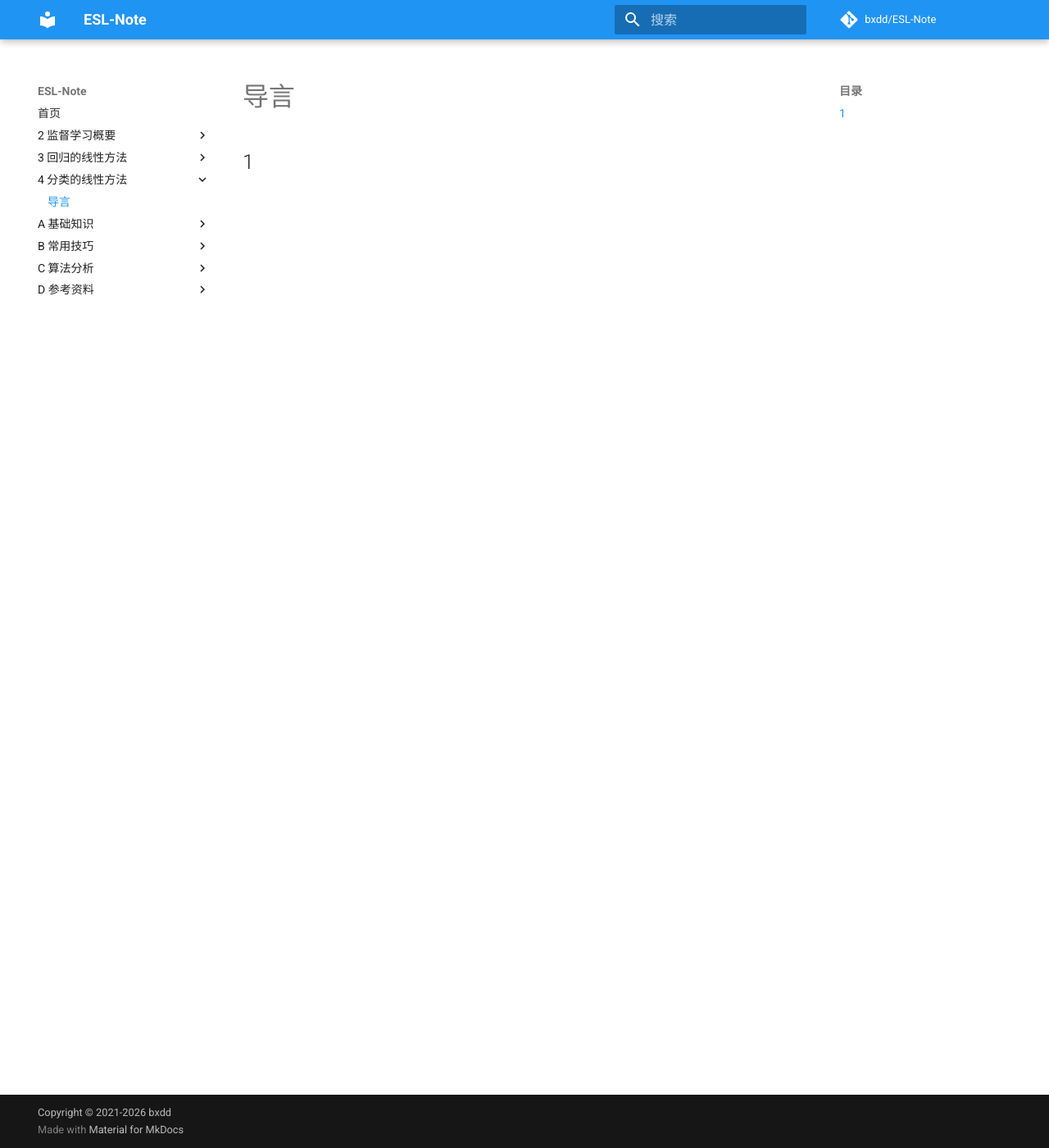
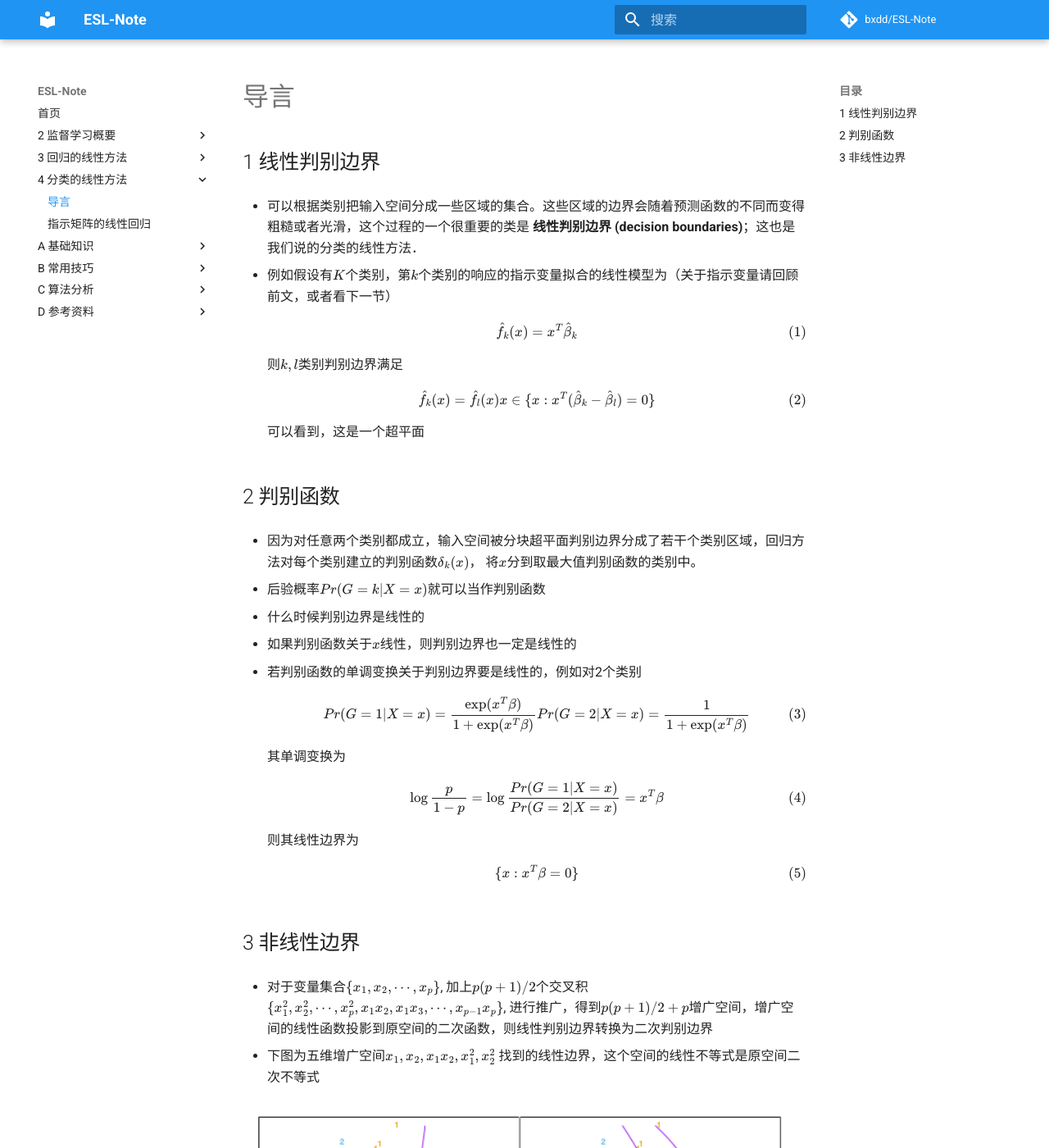
Before and after one commit to bxdd/ESL-Note, an MkDocs documentation site: the page built from docs/4 分类的线性方法/1 导言.md, in a window 1280 px wide and 1400 px high. Shown: the whole window at 82% size. Built offline with MkDocs 1.6.1 and Material for MkDocs 9.7.7, drawn with Linux system fonts in a browser that asks for light colours; formulas are drawn with MathJax 3; comment, search, counter and statistics services are not loaded; some of the changed text lies outside the part shown.

Commit message:
update 4.1 & add 4.2

```diff
--- a/docs/4 分类的线性方法/1 导言.md
+++ b/docs/4 分类的线性方法/1 导言.md
@@ -1,3 +1,54 @@
 # 导言
 
-## 1
+## 1 线性判别边界
+
+* 可以根据类别把输入空间分成一些区域的集合。这些区域的边界会随着预测函数的不同而变得粗糙或者光滑，这个过程的一个很重要的类是 **线性判别边界 (decision boundaries)**；这也是我们说的分类的线性方法．
+
+* 例如假设有$K$个类别，第$k$个类别的响应的指示变量拟合的线性模型为（关于指示变量请回顾前文，或者看下一节）
+  $$
+  \hat f_k(x)=x^T\hat \beta_k
+  $$
+  则$k,l$类别判别边界满足
+  $$
+  \hat f_k(x)=\hat f_l(x)
+  \\ x \in \{x:x^T(\hat \beta_k - \hat \beta_l)=0\}
+  $$
+  可以看到，这是一个超平面
+
+## 2 判别函数
+
+* 因为对任意两个类别都成立，输入空间被分块超平面判别边界分成了若干个类别区域，回归方法对每个类别建立的判别函数$\delta_k(x)$， 将$x$分到取最大值判别函数的类别中。
+
+* 后验概率$Pr(G=k|X=x)$就可以当作判别函数
+
+* 什么时候判别边界是线性的
+
+  * 如果判别函数关于$x$线性，则判别边界也一定是线性的
+
+  * 若判别函数的单调变换关于判别边界要是线性的，例如对2个类别
+    $$
+    Pr(G=1|X=x)=\frac{\exp(x^T\beta)}{1+\exp(x^T\beta)}
+    \\
+    Pr(G=2|X=x)=\frac{1}{1+\exp(x^T\beta)}
+    $$
+    其单调变换为
+    $$
+    \log{\frac{p}{1-p}}
+     \\ = \log{\frac{Pr(G=1|X=x)}{Pr(G=2|X=x)}}
+     \\ = x^T\beta
+    $$
+    则其线性边界为
+    $$
+    \{x:x^T\beta=0\}
+    $$
+
+
+## 3 非线性边界
+
+* 对于变量集合$\{x_1,x_2,\cdots, x_p\}$, 加上$p(p+1)/2$个交叉积$\{x_1^2, x_2^2,\cdots, x_p^2,x_1x_2,x_1x_3,\cdots, x_{p-1}x_p\}$, 进行推广，得到$p(p+1)/2+p$增广空间，增广空间的线性函数投影到原空间的二次函数，则线性判别边界转换为二次判别边界
+
+* 下图为五维增广空间${x_1,x_2,x_1x_2,x_1^2,x_2^2}$ 找到的线性边界，这个空间的线性不等式是原空间二次不等式
+
+  ![1620060124011](assets/1620060124011.png)
+
+* 该方法可以跟任意基变换 $h(X)$ 一起使用，其中 $h:R_p\mapsto R_q,q>p$
```
Also changed, not shown: docs/4 分类的线性方法/2 指示矩阵的线性回归.md (added, +21 -0 lines), docs/4 分类的线性方法/assets/1620060124011.png (added).
